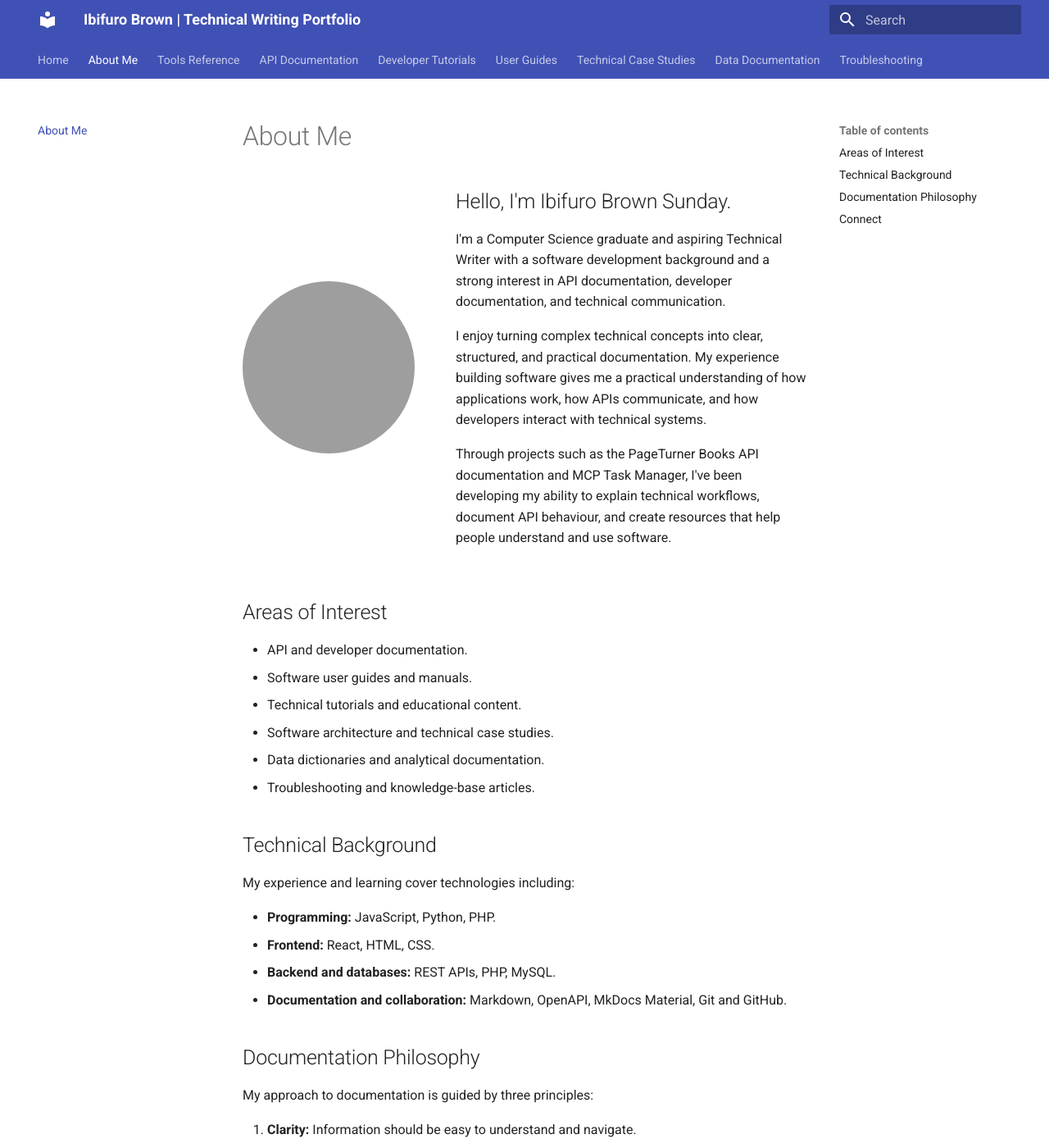
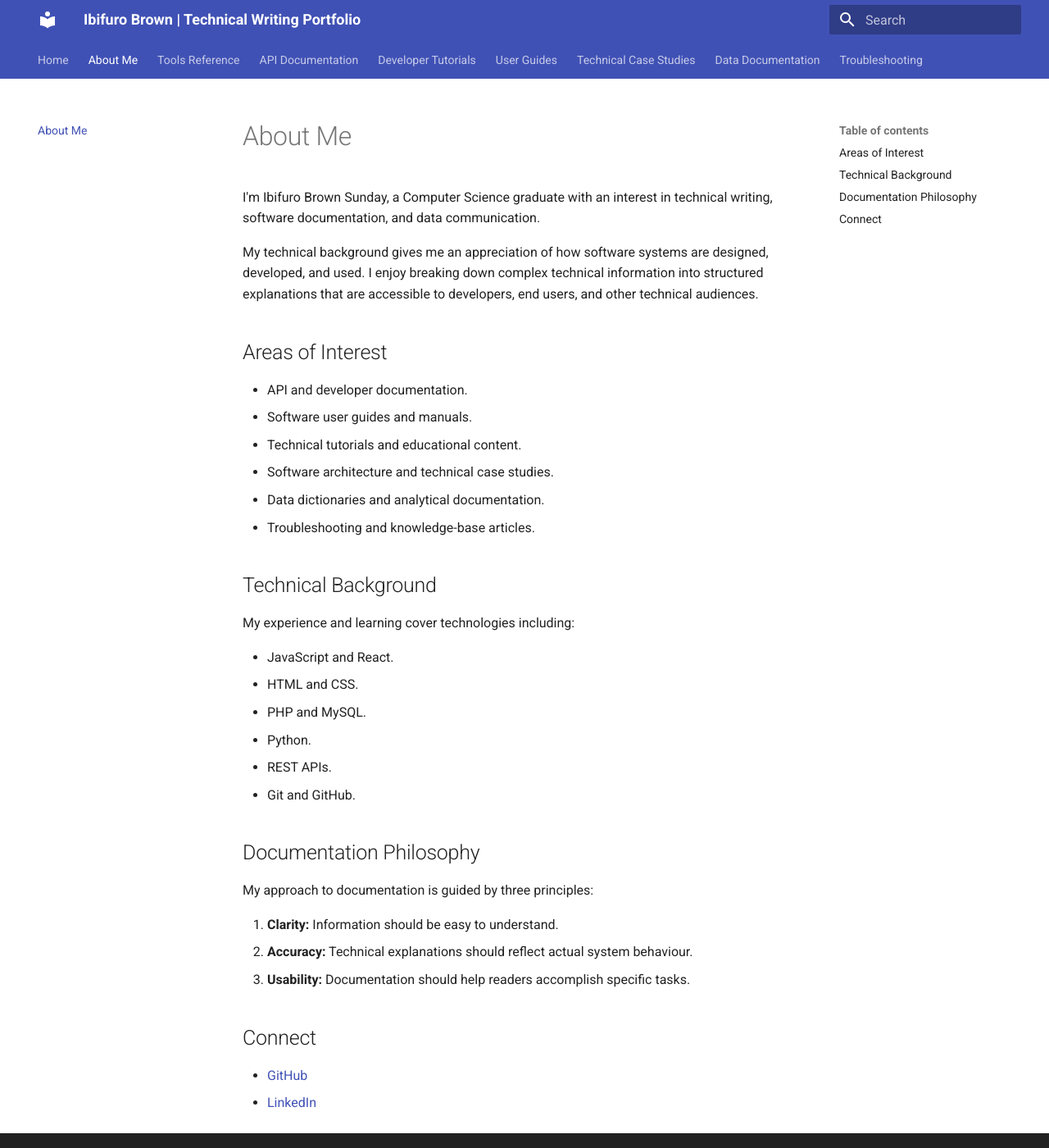
Before and after one commit to BrownIbifuro/technical-writing-portfolio, an MkDocs documentation site: the page built from docs/about.md, in a window 1280 px wide and 1400 px high. Shown: the whole window at 82% size. Built offline with MkDocs 1.6.1 and Material for MkDocs 9.7.7, drawn with Linux system fonts in a browser that asks for light colours; some of the changed text lies outside the part shown; grey boxes are pictures that could not be loaded.

Commit message:
Restore original About Me page layout

```diff
--- a/docs/about.md
+++ b/docs/about.md
@@ -1,21 +1,8 @@
-
 # About Me
 
-<div class="about-hero">
-  <div class="about-photo">
-    <img src="../assets/images/profile-photo.jpeg" alt="Portrait of Ibifuro Brown Sunday">
-  </div>
+I'm Ibifuro Brown Sunday, a Computer Science graduate with an interest in technical writing, software documentation, and data communication.
 
-  <div class="about-intro">
-    <h2>Hello, I'm Ibifuro Brown Sunday.</h2>
-
-    <p>I'm a Computer Science graduate and aspiring Technical Writer with a software development background and a strong interest in API documentation, developer documentation, and technical communication.</p>
-
-    <p>I enjoy turning complex technical concepts into clear, structured, and practical documentation. My experience building software gives me a practical understanding of how applications work, how APIs communicate, and how developers interact with technical systems.</p>
-
-    <p>Through projects such as the PageTurner Books API documentation and MCP Task Manager, I've been developing my ability to explain technical workflows, document API behaviour, and create resources that help people understand and use software.</p>
-  </div>
-</div>
+My technical background gives me an appreciation of how software systems are designed, developed, and used. I enjoy breaking down complex technical information into structured explanations that are accessible to developers, end users, and other technical audiences.
 
 ## Areas of Interest
 
@@ -30,23 +17,22 @@
 
 My experience and learning cover technologies including:
 
-- **Programming:** JavaScript, Python, PHP.
-- **Frontend:** React, HTML, CSS.
-- **Backend and databases:** REST APIs, PHP, MySQL.
-- **Documentation and collaboration:** Markdown, OpenAPI, MkDocs Material, Git and GitHub.
+- JavaScript and React.
+- HTML and CSS.
+- PHP and MySQL.
+- Python.
+- REST APIs.
+- Git and GitHub.
 
 ## Documentation Philosophy
 
 My approach to documentation is guided by three principles:
 
-1. **Clarity:** Information should be easy to understand and navigate.
-2. **Accuracy:** Technical explanations should reflect actual system behaviour and verified information.
-3. **Usability:** Documentation should help readers complete tasks, solve problems, and use software confidently.
+1. **Clarity:** Information should be easy to understand.
+2. **Accuracy:** Technical explanations should reflect actual system behaviour.
+3. **Usability:** Documentation should help readers accomplish specific tasks.
 
 ## Connect
 
-I'm always interested in connecting with developers, technical writers, and people working on useful software products.
-
-- **GitHub:** [github.com/BrownIbifuro](https://github.com/BrownIbifuro)
-- **LinkedIn:** [linkedin.com/in/ibifuro-brown-15512b225](https://www.linkedin.com/in/ibifuro-brown-15512b225/)
-- **Email:** [brownibifuro1@gmail.com](mailto:brownibifuro1@gmail.com)
+- [GitHub](https://github.com/BrownIbifuro)
+- [LinkedIn](https://linkedin.com/in/ibifuro-brown-15512b225/)
--- a/mkdocs.yml
+++ b/mkdocs.yml
@@ -29,9 +29,6 @@ theme:
   font:
     text: Roboto
     code: Roboto Mono
-
-extra_css:
-  - stylesheets/extra.css
 
 nav:
   - Home: index.md
```
